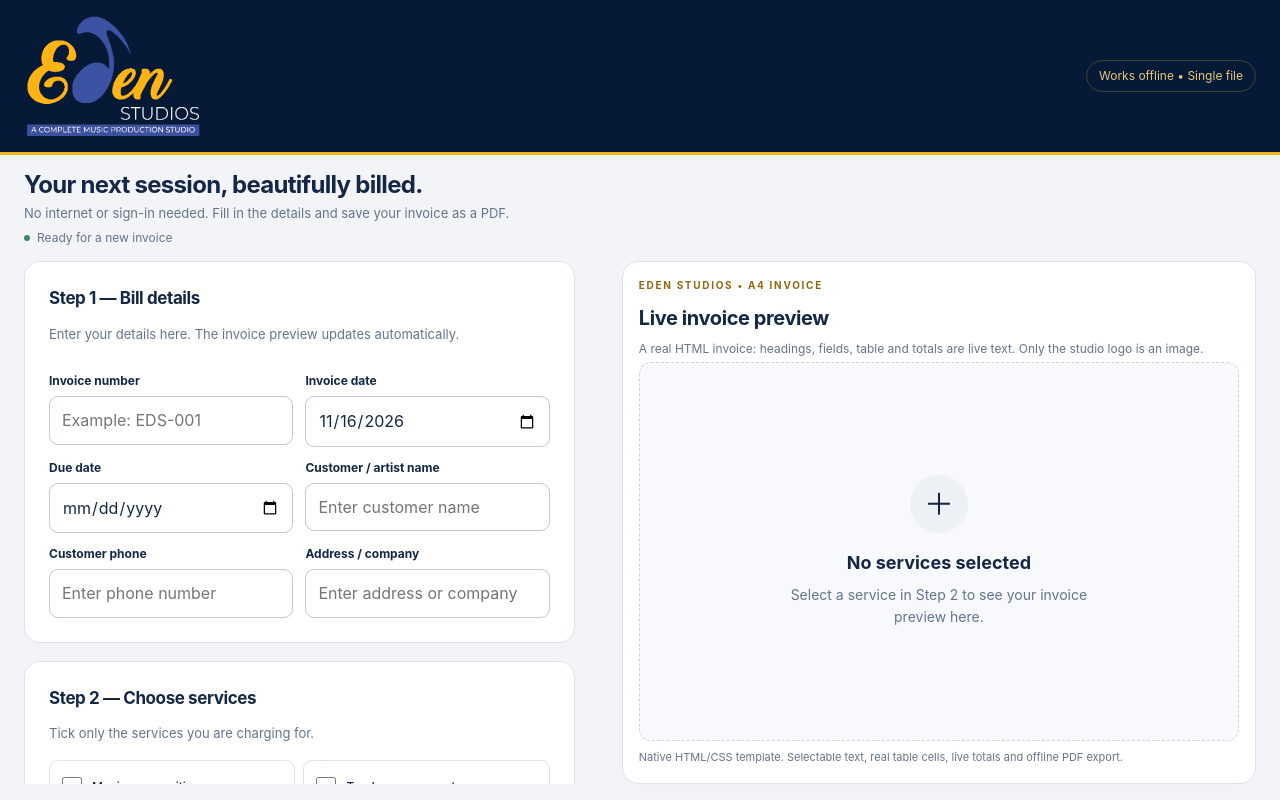
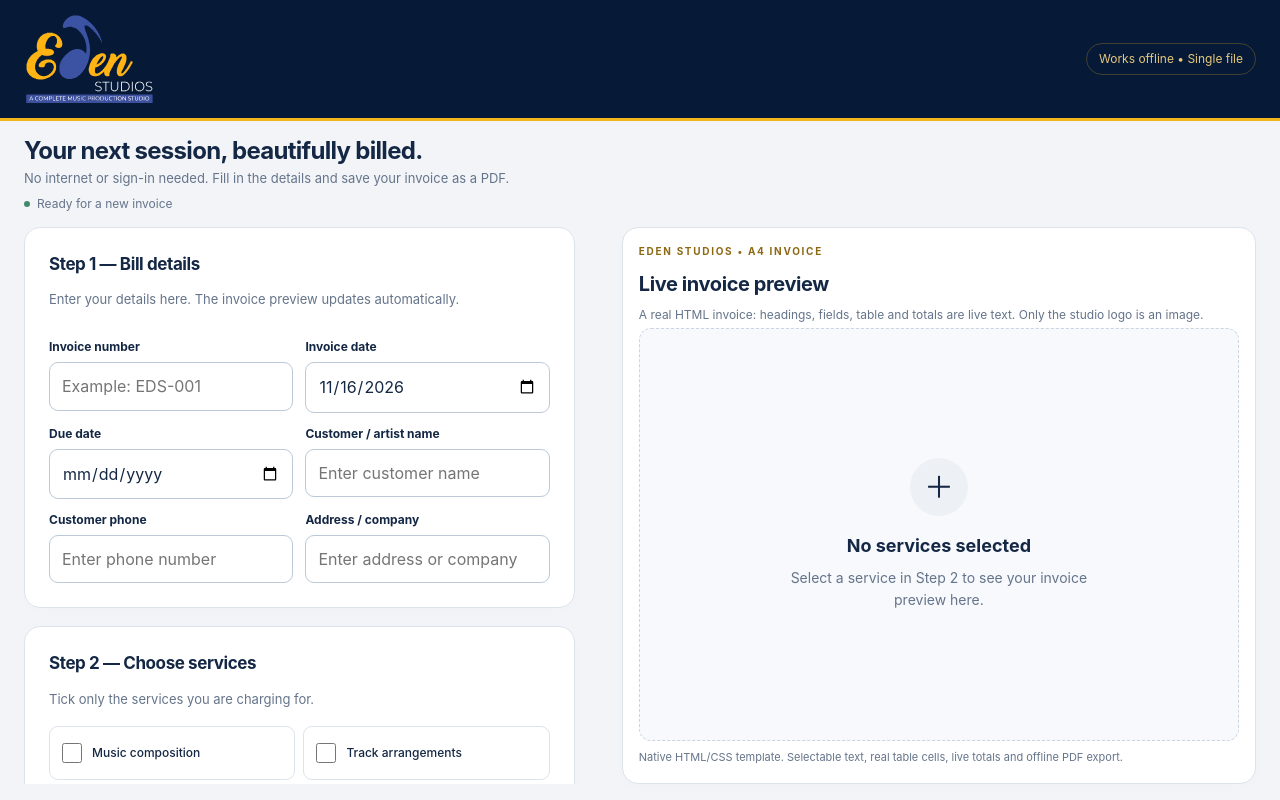
Before and after one commit to Akshayknchalapalli/eden-studios-invoice, a plain HTML site: page dist/Eden-Studios-Invoice.html in a window 1280 px wide. Drawn offline with Linux system fonts and the light colour scheme.

Commit message:
Reduce only the workspace header logo size

```diff
--- a/dist/Eden-Studios-Invoice.html
+++ b/dist/Eden-Studios-Invoice.html
@@ -156,8 +156,8 @@ OTHER DEALINGS IN THE FONT SOFTWARE.
 
 /* Transparent SVG wordmark on the original blue header. */
 body>header{background:var(--navy)}
-.workspace-logo{width:180px;height:127.742px;border-radius:0;background:transparent}
-@media(max-width:520px){.workspace-logo{width:130px;height:92.258px}}
+.workspace-logo{width:132px;height:93.677px;border-radius:0;background:transparent}
+@media(max-width:520px){.workspace-logo{width:100px;height:70.968px}}
 
 /* Native HTML invoice. The only raster artwork is the cropped studio logo. */
 #invoicePaper{--invoice-navy:#061a38;--invoice-gold:#e7ad1f;position:relative;width:794px;height:1123px;margin:0;background:#fff;color:#172943;font-family:InvoiceSans,Arial,sans-serif;font-size:10px;line-height:1.2;overflow:hidden;border:1px solid #162538;box-sizing:border-box;--invoice-value-size:12px}
--- a/dist/styles.css
+++ b/dist/styles.css
@@ -53,5 +53,5 @@
 
 /* Transparent SVG wordmark on the original blue header. */
 body>header{background:var(--navy)}
-.workspace-logo{width:180px;height:127.742px;border-radius:0;background:transparent}
-@media(max-width:520px){.workspace-logo{width:130px;height:92.258px}}
+.workspace-logo{width:132px;height:93.677px;border-radius:0;background:transparent}
+@media(max-width:520px){.workspace-logo{width:100px;height:70.968px}}
```
Also changed, not shown: index.html (+2 -2 lines).
